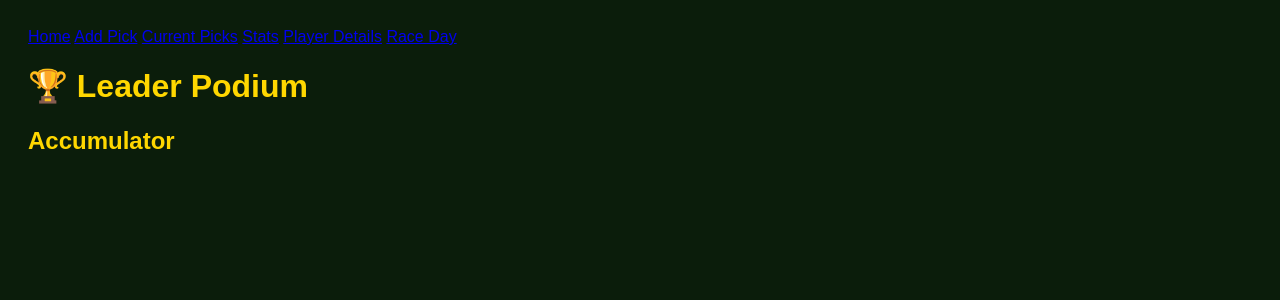
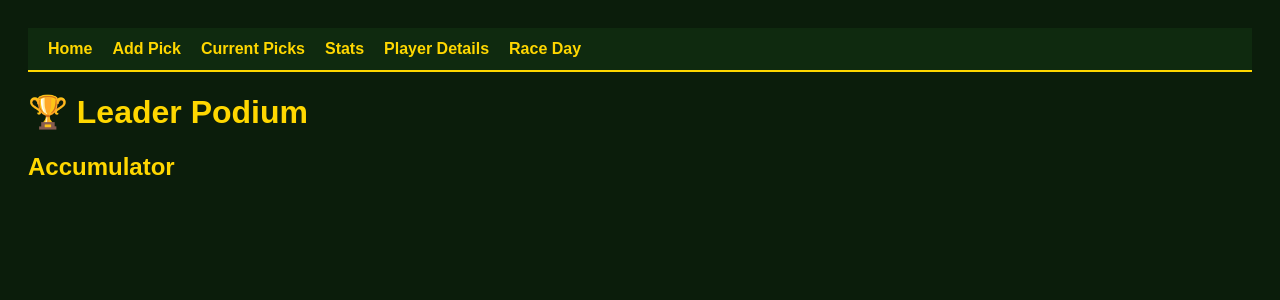
Before and after one commit to craignim1609-pixel/Horse-Racing-Tracker, a FastAPI app: page /home in a window 1280 px wide. Shown: the top 300 px of the page. Run offline with FastAPI, Linux system fonts and the light colour scheme.

Commit message:
Update style.css

```diff
--- a/app/static/style.css
+++ b/app/static/style.css
@@ -36,3 +36,25 @@ button {
     margin: 10px 0;
     border-radius: 6px;
 }
+.navbar {
+    background: #0f2a0f;
+    padding: 12px 20px;
+    display: flex;
+    gap: 20px;
+    border-bottom: 2px solid gold;
+    position: sticky;
+    top: 0;
+    z-index: 1000;
+}
+
+.navbar a {
+    color: gold;
+    text-decoration: none;
+    font-weight: bold;
+    font-size: 16px;
+}
+
+.navbar a:hover {
+    color: white;
+    text-decoration: underline;
+}
```
